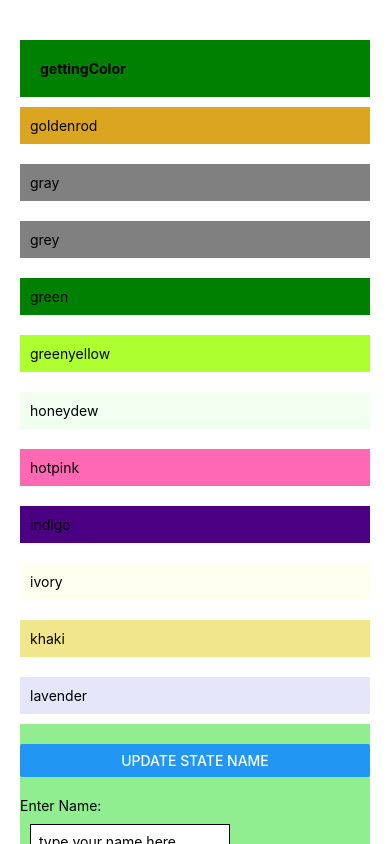
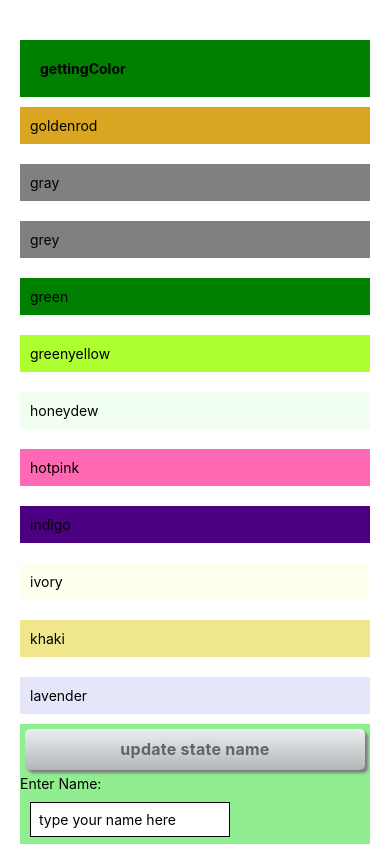
Before and after one commit to mimetec/gettingColor, a React Native app: screen / in a window 390 px wide. Built offline with nearby package versions, Linux system fonts and the light colour scheme.

Commit message:
making components messing with styles

```diff
--- a/App.js
+++ b/App.js
@@ -1,6 +1,7 @@
 import React, { useState } from 'react';
 import { StatusBar } from 'expo-status-bar';
-import { StyleSheet, Text, View, Button, TextInput, ScrollView } from 'react-native';
+import { StyleSheet, Text, View, TextInput, ScrollView } from 'react-native';
+import { Button } from './src/components';
 
 export default function App() {
   const [name, setName] = useState('Danielle');
@@ -50,9 +51,9 @@ export default function App() {
 
       {/* button and inputs commit */}
       <View style={styles.body}>
-        <View style={styles.buttonContainer}>
-          <Button title='update state name' onPress={clickHandler} />
-        </View>
+
+        <Button title='update state name' onPress={clickHandler} />
+
         <Text>Enter Name:</Text>
         <TextInput
           style={styles.input}
@@ -114,10 +115,6 @@ const styles = StyleSheet.create({
     backgroundColor: 'lightgreen',
     color: 'white',
   },
-  buttonContainer: {
-    marginTop: 20,
-    marginBottom: 20
-  },
   input: {
     borderWidth: 1,
     borderColor: 'black',
--- a/package.json
+++ b/package.json
@@ -15,7 +15,8 @@
     "react-native": "0.74.3",
     "react-native-web": "~0.19.10",
     "react-dom": "18.2.0",
-    "@expo/metro-runtime": "~3.2.1"
+    "@expo/metro-runtime": "~3.2.1",
+    "expo-linear-gradient": "~13.0.2"
   },
   "devDependencies": {
     "@babel/core": "^7.20.0"
--- /dev/null
+++ b/src/components/button.js
@@ -0,0 +1,51 @@
+import React from 'react';
+import { Text, StyleSheet, Pressable } from 'react-native';
+import { LinearGradient } from 'expo-linear-gradient';
+import EventView from './eventView';
+
+export default function Button(props) {
+  const { onPress, title = 'Default value' } = props;
+  return (
+    <Pressable onPress={onPress}>
+      {({ pressed }) => (
+        <LinearGradient
+          colors={pressed ? ['#b3b6b7', '#eceff1'] : ['#eceff1', '#b3b6b7']}
+          // start={{ x: 0.0, y: 0.0 }}
+          // end={{ x: 1.0, y: 1.0 }}
+          // locations={[1.0, 0.0]}
+          style={{ ...styles.grayBTN }}>
+          <Text style={styles.text}>{title}</Text>
+        </LinearGradient>
+      )}
+    </Pressable>
+  );
+}
+
+const styles = StyleSheet.create({
+  grayBTN: {
+    alignItems: 'center',
+    justifyContent: 'center',
+    shadowColor: "#000",
+    shadowOffset: {
+      width: 0,
+      height: 2,
+    },
+    shadowOpacity: 0.25,
+    shadowRadius: 3.84,
+    boxShadow: '3px 3px 3px #7b7d7d',
+    elevation: 5,
+    backgroundColor: "#ededed",
+    borderRadius: 5,
+    paddingVertical: 10,
+    paddingHorizontal: 12,
+    marginVertical: 5,
+    marginHorizontal: 5
+  },
+  text: {
+    fontSize: 16,
+    lineHeight: 21,
+    fontWeight: 'bold',
+    letterSpacing: 0.25,
+    color: '#626567',
+  },
+});
--- /dev/null
+++ b/src/components/index.js
@@ -0,0 +1,3 @@
+export { default as Button } from "./button"
+export { default as Input } from "./input"
+export { default as InputTextBox } from "./inputTextBox"
--- /dev/null
+++ b/src/components/input.js
@@ -0,0 +1,30 @@
+import React from 'react';
+import {SafeAreaView, StyleSheet, TextInput} from 'react-native';
+
+const textInput = () => {
+  // const [text, onChangeText] = React.useState('Useless Text');
+  const [number, onChangeNumber] = React.useState('');
+
+  return (
+    <SafeAreaView>
+      <TextInput
+        style={styles.input}
+        onChangeText={onChangeNumber}
+        value={number}
+        placeholder="useless placeholder"
+        inputMode="numeric"
+      />
+    </SafeAreaView>
+  );
+};
+
+const styles = StyleSheet.create({
+  input: {
+    height: 40,
+    margin: 12,
+    borderWidth: 1,
+    padding: 10,
+  },
+});
+
+export default textInput;
--- /dev/null
+++ b/src/components/inputTextBox.js
@@ -0,0 +1,29 @@
+import React from 'react';
+import {View, TextInput} from 'react-native';
+
+const MultilineTextInputExample = () => {
+  const [value, onChangeText] = React.useState('Useless Multiline Placeholder');
+
+  // If you type something in the text box that is a color, the background will change to that
+  // color.
+  return (
+    <View
+      style={{
+        backgroundColor: value,
+        borderBottomColor: '#000000',
+        borderBottomWidth: 1,
+      }}>
+      <TextInput
+        editable
+        multiline
+        numberOfLines={4}
+        maxLength={40}
+        onChangeText={text => onChangeText(text)}
+        value={value}
+        style={{padding: 10}}
+      />
+    </View>
+  );
+};
+
+export default MultilineTextInputExample;
```
Also changed, not shown: 1 other file (tests, documents, lock files or other folders).
